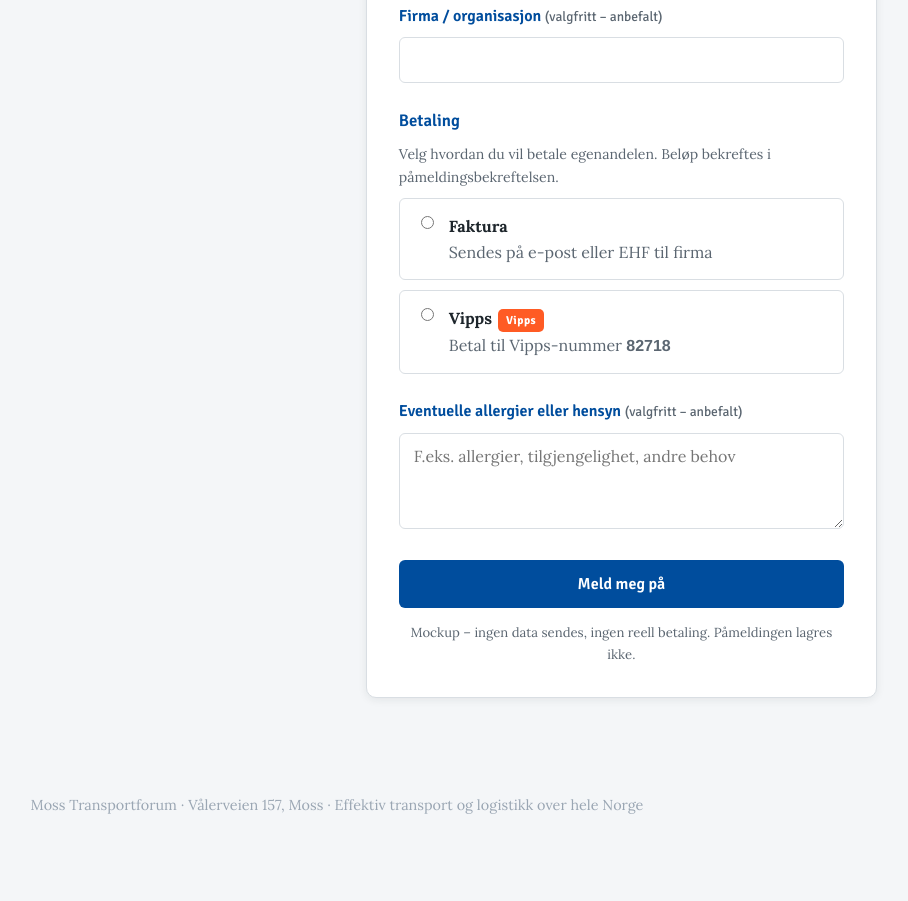
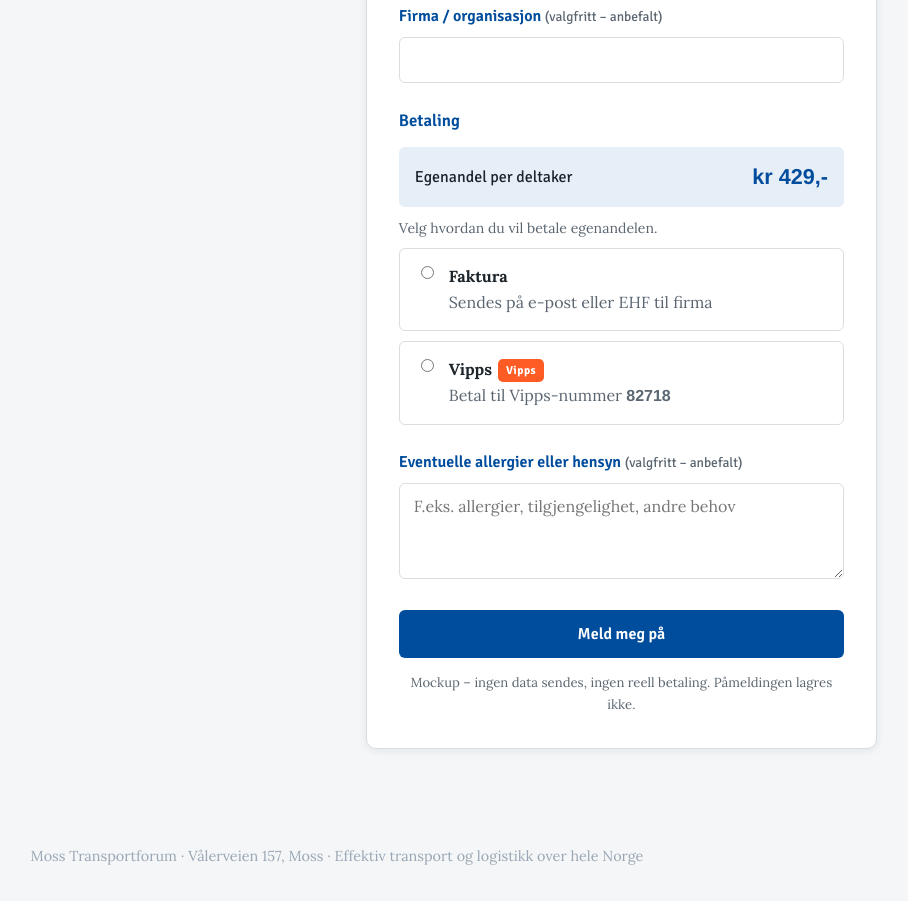
Before and after one commit to mogensw/mtf-40-paamelding, a plain HTML site: page betaling.html in a window 1280 px wide. Shown: the part 1076-1977 px from the top of the page, without its empty margins (303-1211 px from the left). Before the commit the page ends 1926 px from the top, so only its background shows below. Drawn offline with Linux system fonts and the light colour scheme.

Commit message:
Legg til egenandel kr 429,- på betalingssiden
Co-Authored-By: Claude Opus 4.8 <noreply@anthropic.com>

```diff
--- a/betaling.html
+++ b/betaling.html
@@ -44,6 +44,10 @@
   .pay-extra { margin-top:12px; padding:14px 16px; border:1px dashed var(--mtf-line);
                border-radius:var(--mtf-radius-sm); background:var(--mtf-bg); }
   .pay-extra .mtf-field:last-child { margin-bottom:0; }
+  .price-row { display:flex; align-items:center; justify-content:space-between; gap:12px;
+               background:var(--mtf-blue-tint); border-radius:var(--mtf-radius-sm);
+               padding:12px 16px; margin:4px 0 10px; font-family:var(--mtf-font-head); }
+  .price-row .price { font-weight:700; font-size:1.35rem; color:var(--mtf-blue); }
 
   .confirm { text-align:center; padding: var(--mtf-space-6) var(--mtf-space-4); }
   .confirm .mark { width:64px; height:64px; border-radius:50%; background:var(--mtf-green-tint); color:var(--mtf-green-dark); display:flex; align-items:center; justify-content:center; margin:0 auto var(--mtf-space-4); font-size:34px; }
@@ -147,7 +151,11 @@
         <!-- Betaling -->
         <fieldset>
           <legend class="mtf-label" style="font-size:1.05rem">Betaling</legend>
-          <p class="mtf-muted" style="margin:0 0 4px;font-size:.88rem">Velg hvordan du vil betale egenandelen. Beløp bekreftes i påmeldingsbekreftelsen.</p>
+          <div class="price-row">
+            <span>Egenandel per deltaker</span>
+            <span class="price mtf-num">kr 429,-</span>
+          </div>
+          <p class="mtf-muted" style="margin:0 0 4px;font-size:.88rem">Velg hvordan du vil betale egenandelen.</p>
           <div class="choices" role="radiogroup">
             <label class="mtf-choice">
               <input type="radio" name="betaling" value="Faktura" required>
@@ -256,8 +264,8 @@
 
       var fornavn = document.getElementById('fornavn').value.trim();
       var betText = (betaling.value === 'Vipps')
-        ? 'Betal egenandelen til Vipps-nummer 82718 (Moss Transportforum), og merk betalingen med navnet ditt.'
-        : 'Faktura for egenandelen sendes til oppgitt e-post/firma.';
+        ? 'Betal kr 429,- til Vipps-nummer 82718 (Moss Transportforum), og merk betalingen med navnet ditt.'
+        : 'Faktura på kr 429,- for egenandelen sendes til oppgitt e-post/firma.';
 
       document.getElementById('bekreftelse-betaling').textContent = betText;
       document.getElementById('bekreftelse-detalj').textContent =
```
